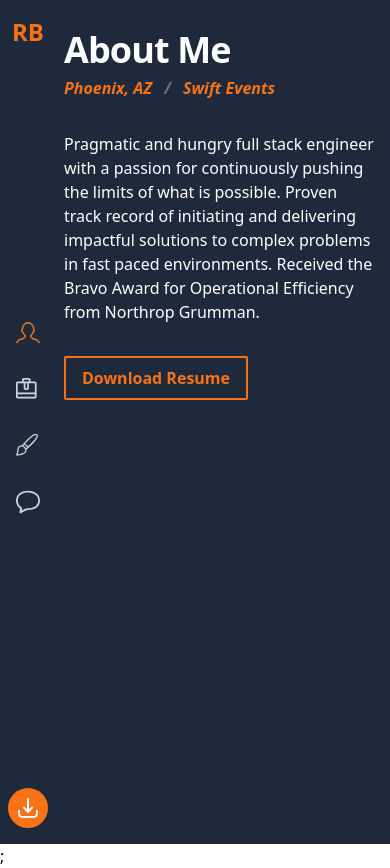
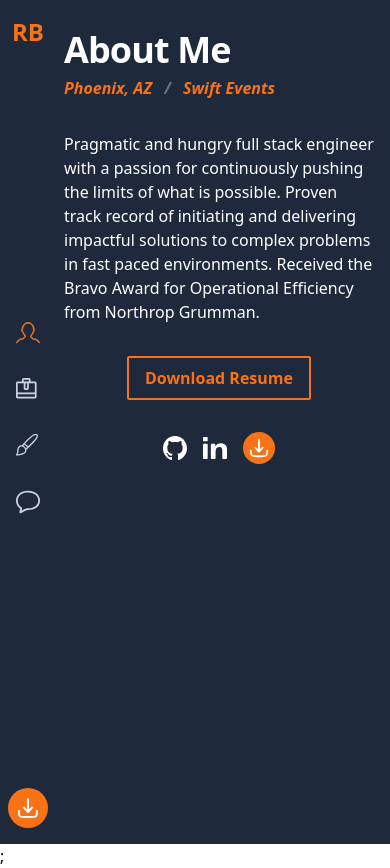
Before and after one commit to ryanbyrne30/resume, a Next.js app in the folder site/: page / in a window 390 px wide. Built offline with nearby package versions, Linux system fonts and the light colour scheme.

Commit message:
Added socials for mobile

```diff
--- /dev/null
+++ b/site/src/components/socials.tsx
@@ -0,0 +1,27 @@
+import { DownloadResume } from "./downloadResume";
+import { GitHubIcon, LinkedInIcon } from "./icons";
+import { DownloadIcon } from "./icons/DownloadIcon";
+
+export function Socials() {
+  return (
+    <ul className="flex flex-row flex-wrap items-center justify-center gap-4">
+      <a
+        href="https://github.com/ryanbyrne30"
+        target="_blank"
+        className="flex w-fit flex-row items-center gap-1 fill-white stroke-white hover:fill-main-300 hover:stroke-main-300"
+      >
+        <GitHubIcon className="h-6 w-6" />
+      </a>
+      <a
+        href="https://github.com/ryanbyrne30"
+        target="_blank"
+        className="flex w-fit flex-row items-center gap-1 fill-white stroke-white hover:fill-main-300 hover:stroke-main-300"
+      >
+        <LinkedInIcon className="h-6 w-6" />
+      </a>
+      <DownloadResume>
+        <DownloadIcon className="h-8 w-8 rounded-full border border-transparent bg-primary-500 fill-primary-500 stroke-white p-1 transition-colors hover:border-primary-500 hover:bg-transparent hover:fill-transparent hover:stroke-primary-500 hover:text-primary-500" />
+      </DownloadResume>
+    </ul>
+  );
+}
--- a/site/src/layouts/Layout.tsx
+++ b/site/src/layouts/Layout.tsx
@@ -1,13 +1,12 @@
 import { DownloadResume } from "@/components/downloadResume";
 import {
-  GitHubIcon,
-  LinkedInIcon,
   PaintbrushIcon,
   ProfileIcon,
   SpeechIcon,
   SuitcaseIcon,
 } from "@/components/icons";
 import { DownloadIcon } from "@/components/icons/DownloadIcon";
+import { Socials } from "@/components/socials";
 import Head from "next/head";
 import Image from "next/image";
 import {
@@ -105,25 +104,7 @@ function Headshot() {
           <h1 className="text-3xl font-bold text-white">Ryan Byrne</h1>
           <p className="text-primary-500">Full Stack Engineer</p>
         </div>
-        <ul className="flex flex-row flex-wrap items-center justify-center gap-4">
-          <a
-            href="https://github.com/ryanbyrne30"
-            target="_blank"
-            className="flex w-fit flex-row items-center gap-1 fill-white stroke-white hover:fill-main-300 hover:stroke-main-300"
-          >
-            <GitHubIcon className="h-6 w-6" />
-          </a>
-          <a
-            href="https://github.com/ryanbyrne30"
-            target="_blank"
-            className="flex w-fit flex-row items-center gap-1 fill-white stroke-white hover:fill-main-300 hover:stroke-main-300"
-          >
-            <LinkedInIcon className="h-6 w-6" />
-          </a>
-          <DownloadResume>
-            <DownloadIcon className="h-8 w-8 rounded-full border border-transparent bg-primary-500 fill-primary-500 stroke-white p-1 transition-colors hover:border-primary-500 hover:bg-transparent hover:fill-transparent hover:stroke-primary-500 hover:text-primary-500" />
-          </DownloadResume>
-        </ul>
+        <Socials />
       </div>
     </div>
   );
--- a/site/src/pages/index.tsx
+++ b/site/src/pages/index.tsx
@@ -1,5 +1,6 @@
 import { PrimaryButton } from "@/components/buttons/PrimaryButton";
 import { DownloadResume } from "@/components/downloadResume";
+import { Socials } from "@/components/socials";
 import { Layout } from "@/layouts/Layout";
 
 export default function Home() {
@@ -19,9 +20,12 @@ export default function Home() {
           problems in fast paced environments. Received the Bravo Award for
           Operational Efficiency from Northrop Grumman.
         </p>
-        <DownloadResume>
+        <DownloadResume className="flex flex-col items-center sm:items-start">
           <PrimaryButton>Download Resume</PrimaryButton>
         </DownloadResume>
+        <div className="sm:hidden">
+          <Socials />
+        </div>
       </div>
     </Layout>
   );
```
